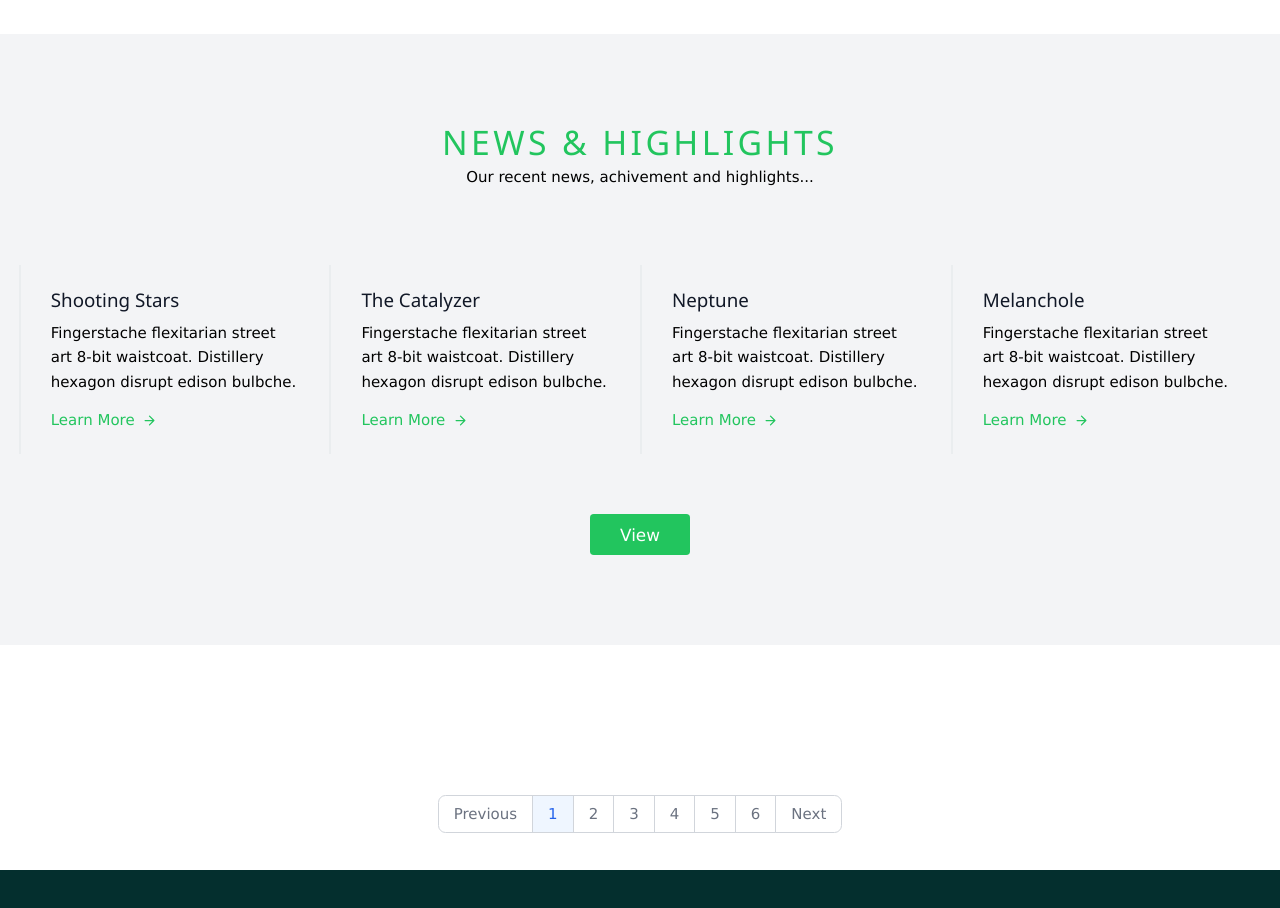
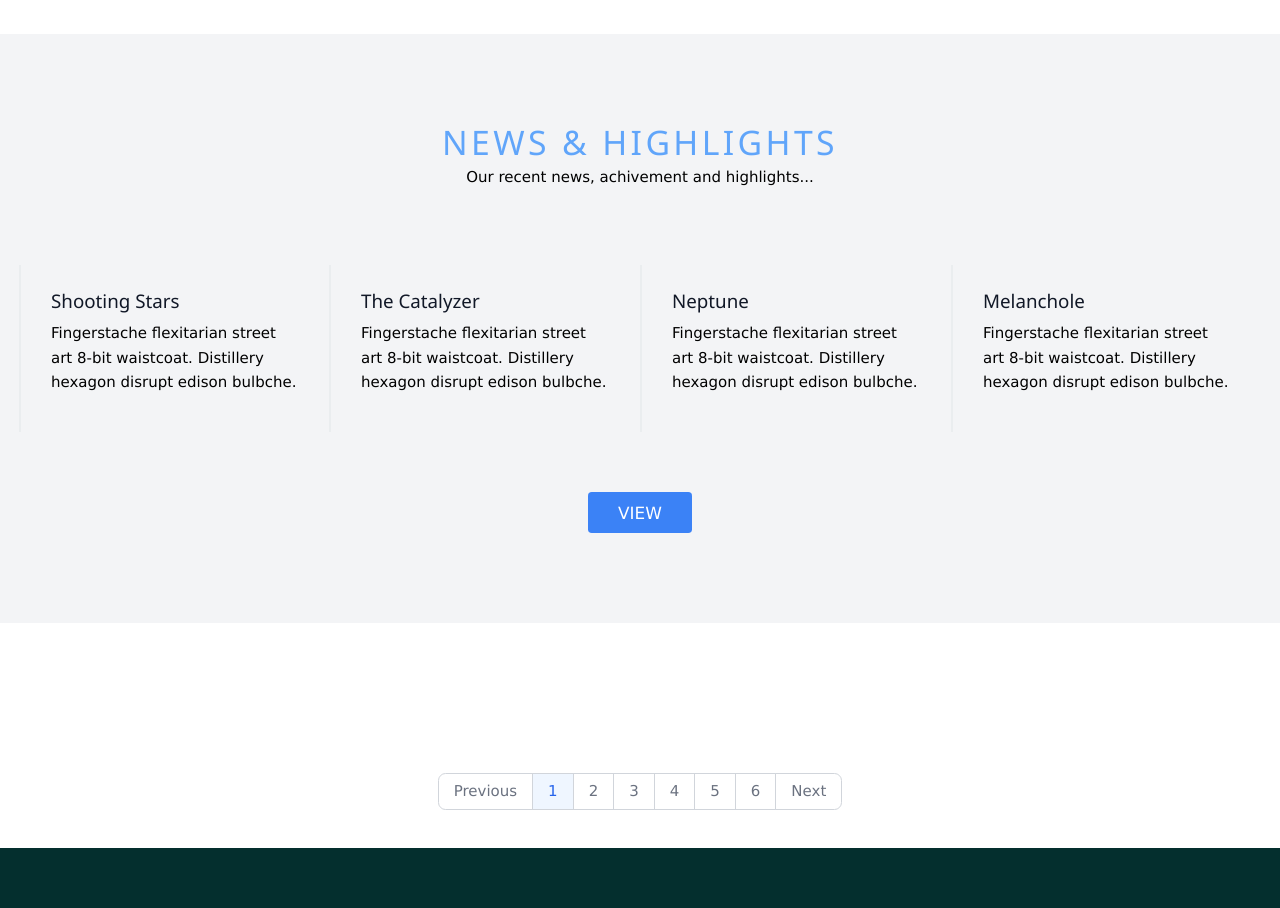
Before and after one commit to Navmarg-Research-and-Innovation/Navmarg-research-and-innovation.github.io, a plain HTML site: page index.html in a window 1280 px wide. Shown: the part 4800-5708 px from the top of the page. Drawn offline with nearby package versions, Linux system fonts and the light colour scheme.

Commit message:
Update index.html changed news and highlight section

```diff
--- a/index.html
+++ b/index.html
@@ -668,60 +668,49 @@
     <section class="bg-gray-100 body-font mb-40">
         <div class="container px-5 py-24 mx-auto">
             <div class="flex flex-col text-center w-full mb-20">
-                <h2 class="sm:text-4xl text-2xl text-green-500 tracking-widest font-medium font-bold title-font mb-1">
+                <h2 class="sm:text-4xl text-2xl text-blue-400 tracking-widest font-medium font-bold title-font mb-1">
                     NEWS & HIGHLIGHTS</h2>
                 <p class="lg:w-2/3 mx-auto leading-relaxed text-base">Our recent news, achivement and highlights...</p>
             </div>
             <div class="flex flex-wrap">
-                <div class="xl:w-1/4 lg:w-1/2 md:w-full px-8 py-6 border-l-2 border-gray-200 border-opacity-60">
+
+
+                <div class="xl:w-1/4 lg:w-1/2 md:w-full px-8 py-6 border-l-2 border-gray-200 border-opacity-60" data-aos="flip-left">
                     <h2 class="text-lg sm:text-xl text-gray-900 font-medium title-font mb-2">Shooting Stars</h2>
                     <p class="leading-relaxed text-base mb-4">Fingerstache flexitarian street art 8-bit waistcoat.
                         Distillery hexagon disrupt edison bulbche.</p>
-                    <a class="text-green-500 inline-flex items-center">Learn More
-                        <svg fill="none" stroke="currentColor" stroke-linecap="round" stroke-linejoin="round"
-                            stroke-width="2" class="w-4 h-4 ml-2" viewBox="0 0 24 24">
-                            <path d="M5 12h14M12 5l7 7-7 7"></path>
-                        </svg>
-                    </a>
                 </div>
-                <div class="xl:w-1/4 lg:w-1/2 md:w-full px-8 py-6 border-l-2 border-gray-200 border-opacity-60">
+
+
+                <div class="xl:w-1/4 lg:w-1/2 md:w-full px-8 py-6 border-l-2 border-gray-200 border-opacity-60" data-aos="flip-left">
                     <h2 class="text-lg sm:text-xl text-gray-900 font-medium title-font mb-2">The Catalyzer</h2>
                     <p class="leading-relaxed text-base mb-4">Fingerstache flexitarian street art 8-bit waistcoat.
                         Distillery hexagon disrupt edison bulbche.</p>
-                    <a class="text-green-500 inline-flex items-center">Learn More
-                        <svg fill="none" stroke="currentColor" stroke-linecap="round" stroke-linejoin="round"
-                            stroke-width="2" class="w-4 h-4 ml-2" viewBox="0 0 24 24">
-                            <path d="M5 12h14M12 5l7 7-7 7"></path>
-                        </svg>
-                    </a>
                 </div>
-                <div class="xl:w-1/4 lg:w-1/2 md:w-full px-8 py-6 border-l-2 border-gray-200 border-opacity-60">
+
+
+                <div class="xl:w-1/4 lg:w-1/2 md:w-full px-8 py-6 border-l-2 border-gray-200 border-opacity-60" data-aos="flip-left">
                     <h2 class="text-lg sm:text-xl text-gray-900 font-medium title-font mb-2">Neptune</h2>
                     <p class="leading-relaxed text-base mb-4">Fingerstache flexitarian street art 8-bit waistcoat.
                         Distillery hexagon disrupt edison bulbche.</p>
-                    <a class="text-green-500 inline-flex items-center">Learn More
-                        <svg fill="none" stroke="currentColor" stroke-linecap="round" stroke-linejoin="round"
-                            stroke-width="2" class="w-4 h-4 ml-2" viewBox="0 0 24 24">
-                            <path d="M5 12h14M12 5l7 7-7 7"></path>
-                        </svg>
-                    </a>
                 </div>
-                <div class="xl:w-1/4 lg:w-1/2 md:w-full px-8 py-6 border-l-2 border-gray-200 border-opacity-60">
+
+
+                <div class="xl:w-1/4 lg:w-1/2 md:w-full px-8 py-6 border-l-2 border-gray-200 border-opacity-60" data-aos="flip-left">
                     <h2 class="text-lg sm:text-xl text-gray-900 font-medium title-font mb-2">Melanchole</h2>
                     <p class="leading-relaxed text-base mb-4">Fingerstache flexitarian street art 8-bit waistcoat.
                         Distillery hexagon disrupt edison bulbche.</p>
-                    <a class="text-green-500 inline-flex items-center">Learn More
-                        <svg fill="none" stroke="currentColor" stroke-linecap="round" stroke-linejoin="round"
-                            stroke-width="2" class="w-4 h-4 ml-2" viewBox="0 0 24 24">
-                            <path d="M5 12h14M12 5l7 7-7 7"></path>
-                        </svg>
-                    </a>
                 </div>
+
+
             </div>
             <button
-                class="flex mx-auto mt-16 text-white bg-green-500 border-0 py-2 px-8 focus:outline-none hover:bg-green-600 rounded text-lg">View</button>
+                class="flex mx-auto mt-16 text-white bg-blue-500 border-0 py-2 px-8 focus:outline-none transition ease-in-out delay-150 hover:-translate-y-1 hover:scale-110 hover:border-cyan-300 rounded text-lg" data-aos="flip-left">VIEW</button>
         </div>
     </section>
+
+
+
 
 
 
```
